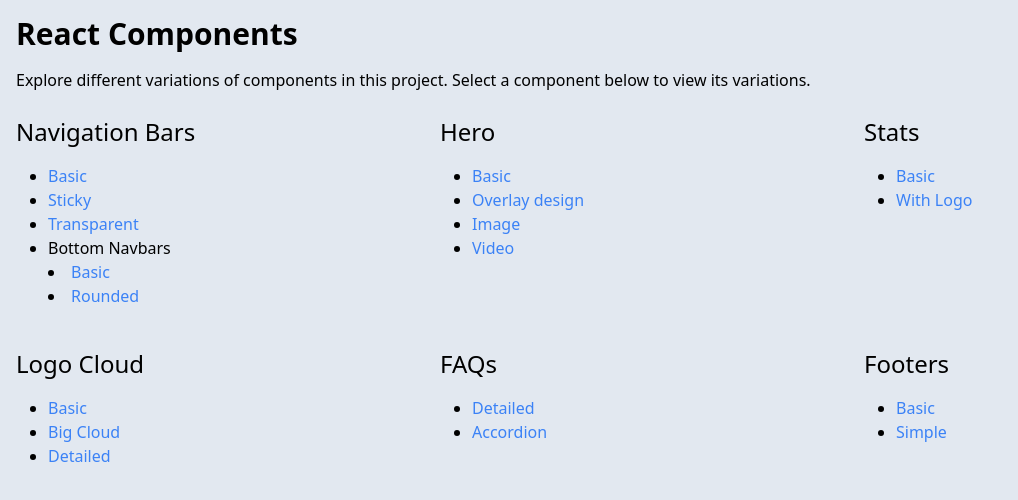
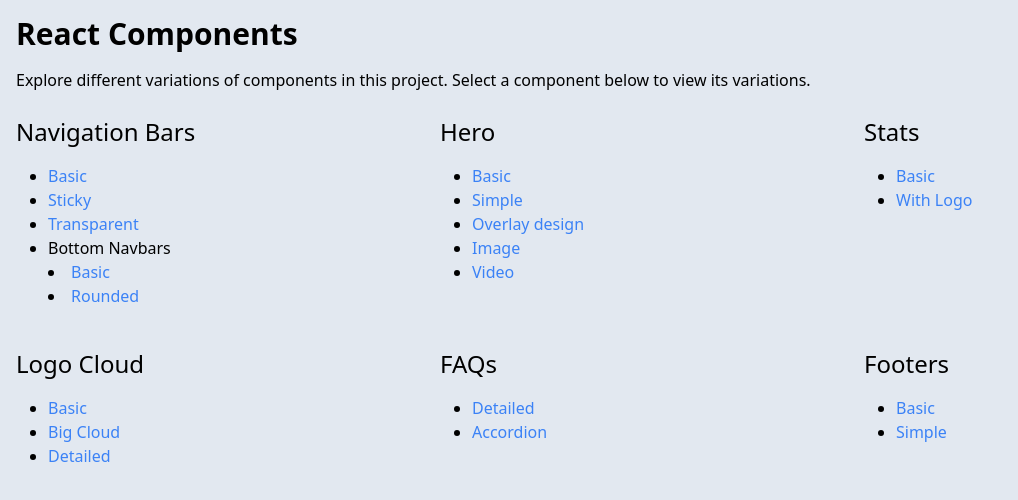
Before and after one commit to FaiqueMZM/react-components, a React (Vite) app: page / in a window 1280 px wide. Shown: the top 500 px of the page, without its empty margins (0-1018 px from the left). Built offline with nearby package versions, Linux system fonts and the light colour scheme.

Commit message:
added simple hero component

```diff
--- /dev/null
+++ b/src/components/Hero/SimpleHero.tsx
@@ -0,0 +1,7 @@
+import React from "react";
+
+const SimpleHero: React.FC = () => {
+  return <div>SimpleHero</div>;
+};
+
+export default SimpleHero;
--- a/src/pages/HeroPage.tsx
+++ b/src/pages/HeroPage.tsx
@@ -4,6 +4,7 @@ import DefaultHero from "../components/Hero/DefaultHero";
 import OverlayHero from "../components/Hero/OverlayHero";
 import ImageHero from "../components/Hero/ImageHero";
 import VideoHero from "../components/Hero/VideoHero";
+import SimpleHero from "../components/Hero/SimpleHero";
 
 const HeroPage: React.FC = () => {
   const { variation } = useParams<{ variation: string }>();
@@ -11,6 +12,8 @@ const HeroPage: React.FC = () => {
   switch (variation) {
     case "default":
       return <DefaultHero />;
+    case "simple":
+      return <SimpleHero />;
     case "overlay":
       return <OverlayHero />;
     case "image":
--- a/src/pages/HomePage.tsx
+++ b/src/pages/HomePage.tsx
@@ -69,6 +69,11 @@ const HomePage: React.FC = () => {
                 className="text-blue-500 hover:underline"
               >
                 Basic
+              </Link>
+            </li>
+            <li>
+              <Link to="/hero/simple" className="text-blue-500 hover:underline">
+                Simple
               </Link>
             </li>
             <li>
```
